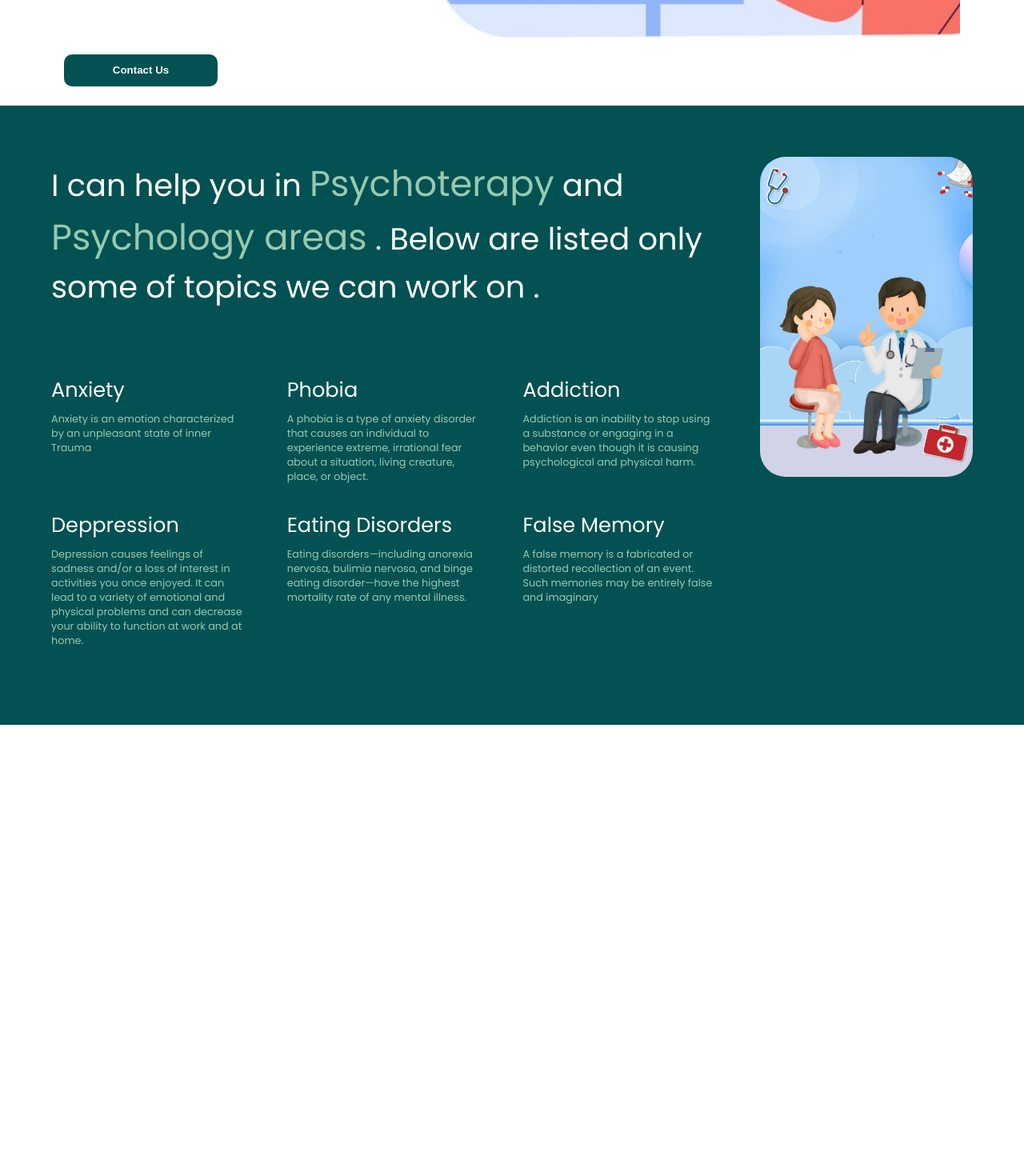
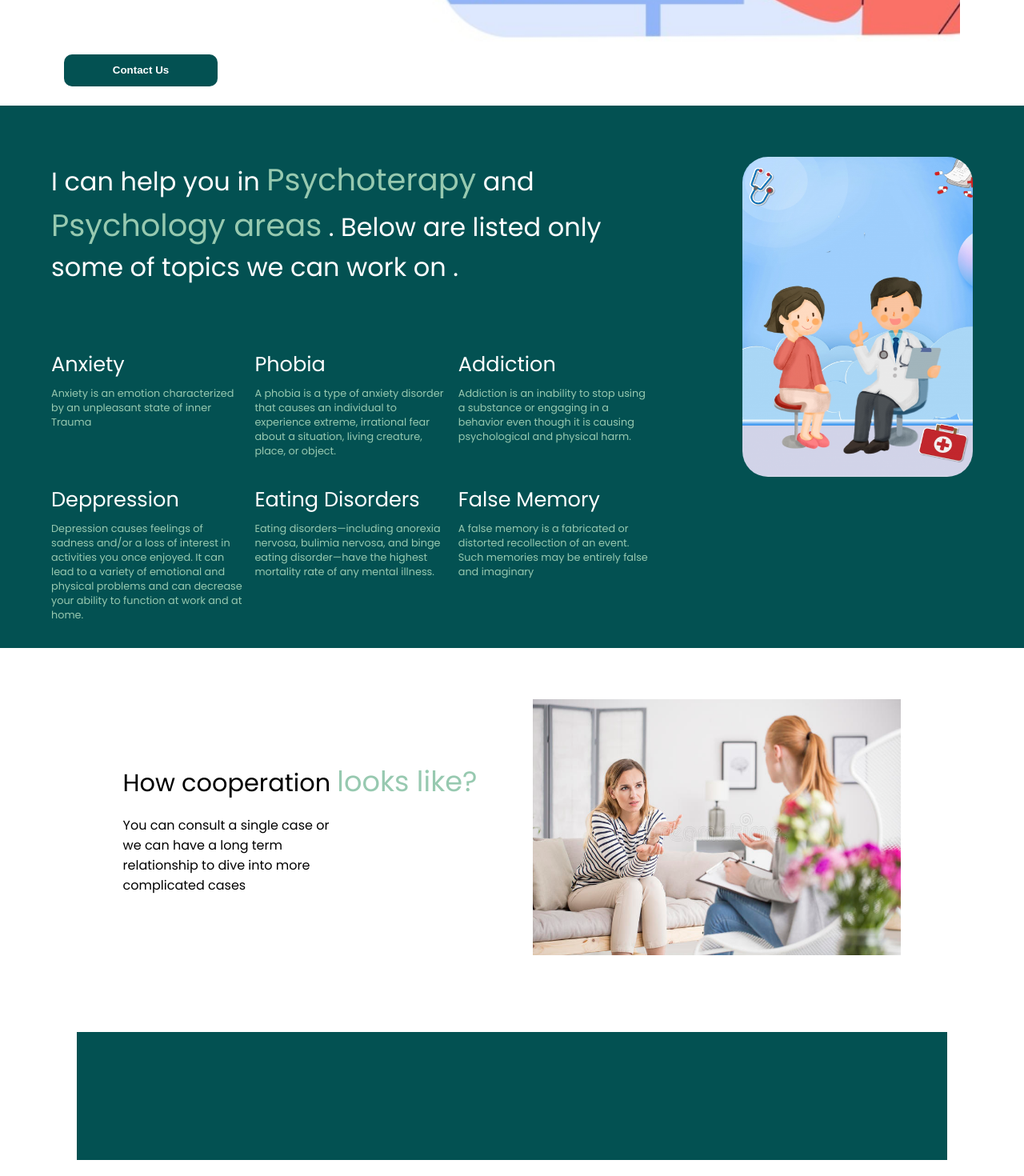
Before and after one commit to sujithj007/psychologist-website, a React (Create React App) app: page / in a window 1280 px wide. Shown: the part 460-1930 px from the top of the page at 80% size. Before the commit the page ends 1366 px from the top, so only its background shows below. Built offline with nearby package versions, Linux system fonts and the light colour scheme.

Commit message:
refactored

```diff
--- a/src/Profile.js
+++ b/src/Profile.js
@@ -2,10 +2,11 @@ import logo from "./logo.png";
 import { BiPhoneCall } from "react-icons/bi";
 import "./Profile.scss";
 import image6 from "./image6.jpg";
+import image2 from "./image2.jpg";
 
 function App() {
   return (
-    <div>
+    <div className="profile-cont">
       <div className="header">
         <img src={logo} className="logo" alt="" />
         <div className="header-name">Psychologist</div>
@@ -52,33 +53,65 @@ function App() {
           <div className="topics-list-items">
             <div className="item-1">Phobia</div>
             <div className="item-2">
-            A phobia is a type of anxiety disorder that causes an individual to experience extreme, irrational fear about a situation, living creature, place, or object.
+              A phobia is a type of anxiety disorder that causes an individual
+              to experience extreme, irrational fear about a situation, living
+              creature, place, or object.
             </div>
           </div>
           <div className="topics-list-items">
             <div className="item-1">Addiction</div>
             <div className="item-2">
-            Addiction is an inability to stop using a substance or engaging in a behavior even though it is causing psychological and physical harm.
+              Addiction is an inability to stop using a substance or engaging in
+              a behavior even though it is causing psychological and physical
+              harm.
             </div>
           </div>
           <div className="topics-list-items">
             <div className="item-1">Deppression</div>
             <div className="item-2">
-            Depression causes feelings of sadness and/or a loss of interest in activities you once enjoyed. It can lead to a variety of emotional and physical problems and can decrease your ability to function at work and at home.
+              Depression causes feelings of sadness and/or a loss of interest in
+              activities you once enjoyed. It can lead to a variety of emotional
+              and physical problems and can decrease your ability to function at
+              work and at home.
             </div>
           </div>
           <div className="topics-list-items">
             <div className="item-1">Eating Disorders</div>
             <div className="item-2">
-            Eating disorders—including anorexia nervosa, bulimia nervosa, and binge eating disorder—have the highest mortality rate of any mental illness.
+              Eating disorders—including anorexia nervosa, bulimia nervosa, and
+              binge eating disorder—have the highest mortality rate of any
+              mental illness.
             </div>
           </div>
           <div className="topics-list-items">
             <div className="item-1">False Memory</div>
             <div className="item-2">
-            A false memory is a fabricated or distorted recollection of an event. Such memories may be entirely false and imaginary
+              A false memory is a fabricated or distorted recollection of an
+              event. Such memories may be entirely false and imaginary
             </div>
           </div>
+        </div>
+      </div>
+
+      <div className="cooperation-cont">
+        <div className="cooperation-first-cont">
+          <div className="topic-heading">
+            How cooperation <span className="highlighter">looks like?</span>{" "}
+            <div className="text-2">
+              You can consult a single case or we can have a long term
+              relationship to dive into more complicated cases
+            </div>
+          </div>
+
+          <img src={image2} className="doctor-image"></img>
+        </div>
+        <div></div>
+      </div>
+
+      <div className="experience-cont">
+        <div className="items">
+          <div></div>
+          <div></div>
         </div>
       </div>
     </div>
--- a/src/Profile.scss
+++ b/src/Profile.scss
@@ -1,3 +1,6 @@
+.profile-cont {
+  padding-bottom: 3rem;
+
   .header {
     height: 4rem;
     display: flex;
@@ -76,7 +79,7 @@
   }
 
   .topics-cont {
-  padding: 4rem;
+    padding: 4rem 4rem 2rem 4rem;
     margin-top: -2rem;
     background-color: #035152;
     color: white;
@@ -86,25 +89,26 @@
       justify-content: space-between;
 
       .topic-heading {
-      font-size: 2.4rem;
-      width: 72%;
+        font-size: 2rem;
+        width: 65%;
 
         .highlighter {
           color: #97c9b0;
-        font-size: 2.8rem;
+          font-size: 2.4rem;
         }
       }
 
       .doctor-image {
         height: 25rem;
         border-radius: 2rem;
+        width: 25%;
       }
     }
 
     .topics-list {
       display: flex;
-    width: 72%;
-    margin-top: -8rem;
+      width: 65%;
+      margin-top: -10rem;
       flex-wrap: wrap;
       justify-content: space-between;
 
@@ -124,3 +128,44 @@
       }
     }
   }
+
+  .cooperation-cont {
+    padding: 4rem 8rem;
+    margin-top: -2rem;
+    background-color: white;
+
+    .cooperation-first-cont {
+      display: flex;
+      justify-content: space-around;
+      align-items: center;
+
+      .topic-heading {
+        font-size: 1.9rem;
+        width: 45%;
+
+        .highlighter {
+          color: #97c9b0;
+          font-size: 2.2rem;
+        }
+
+        .text-2 {
+          font-size: 1rem;
+          margin-top: 1rem;
+          width: 60%;
+        }
+      }
+
+      .doctor-image {
+        height: 20rem;
+        width: 45%;
+      }
+    }
+  }
+
+  .experience-cont {
+    height: 10rem;
+    background-color: #035152;
+    color: white;
+    margin: 2rem 6rem 3rem 6rem;
+  }
+}
```
Lines whose indentation alone changed are shown as unchanged.
